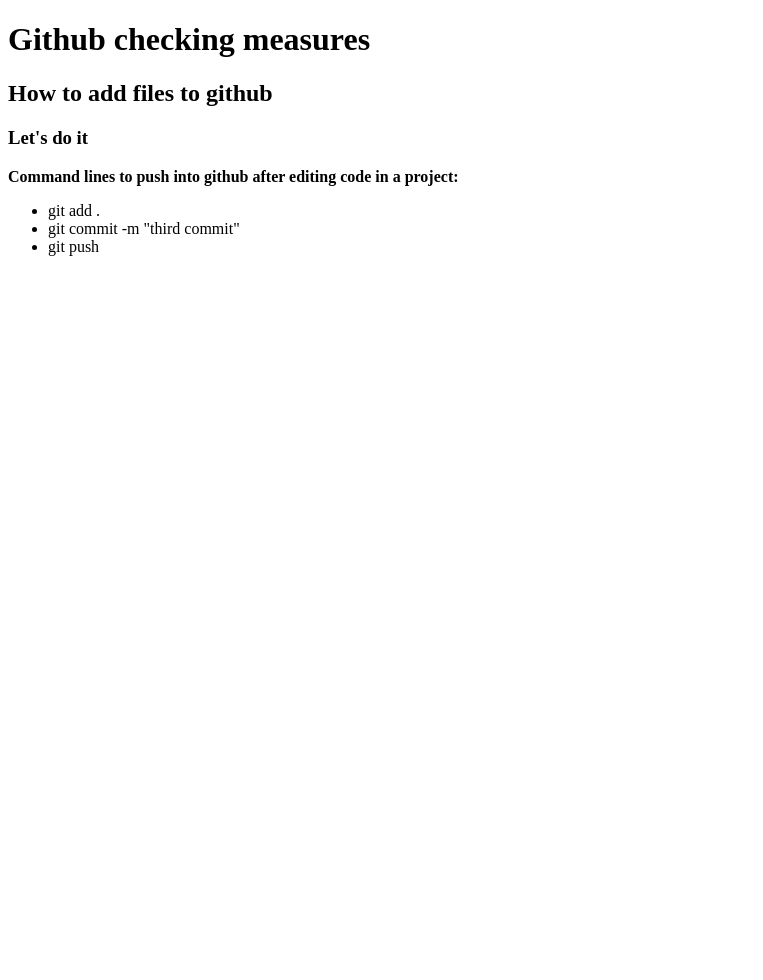
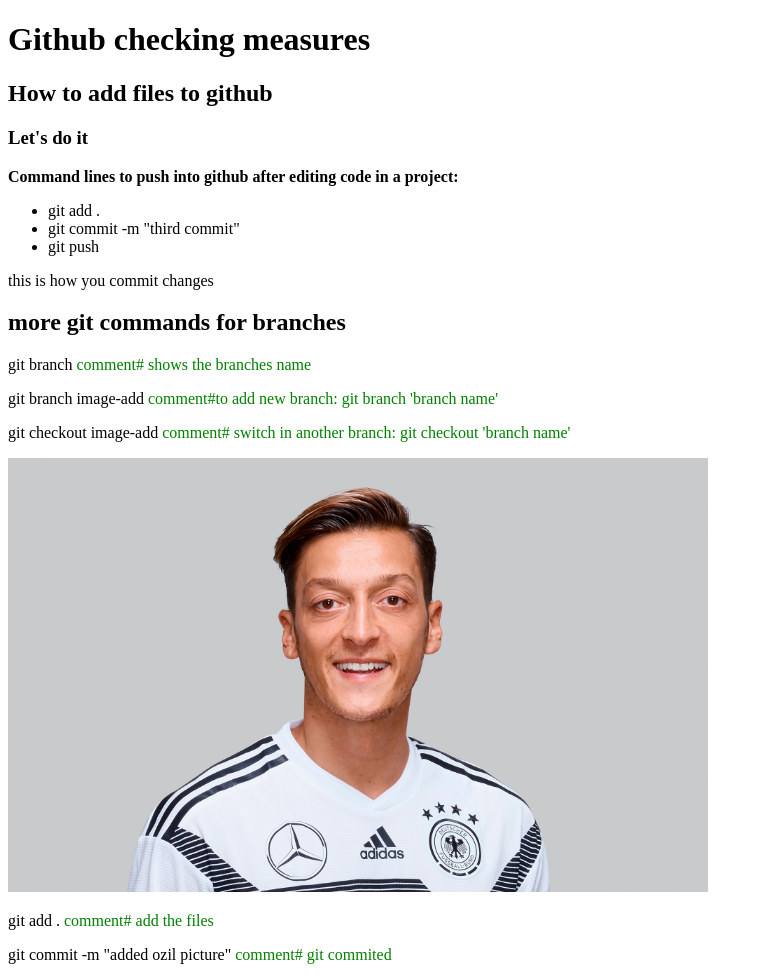
Before and after one commit to ahfaisal122/2ndreposit, a plain HTML site: page index.html in a window 1280 px wide. Shown: the whole page, without its empty margins (0-763 px from the left). Before the commit the page ends 800 px from the top, so only its background shows below. Drawn offline with Linux system fonts and the light colour scheme.

Commit message:
ozil picture added

```diff
--- a/index.html
+++ b/index.html
@@ -5,6 +5,7 @@
     <meta http-equiv="X-UA-Compatible" content="IE=edge">
     <meta name="viewport" content="width=device-width, initial-scale=1.0">
     <title>check github</title>
+    <link rel="stylesheet" href="style.css">
 </head>
 <body>
     <h1>
@@ -19,5 +20,16 @@
         <li>git commit -m "third commit"</li>
         <li>git push</li>
     </ul>
+    <p>this is how you commit changes</p>
+
+    <h2>more git commands for branches</h2>
+    <p>git branch <span class="comment"> comment# shows the branches name</span></p>
+    <p>git branch image-add <span class="comment"> comment#to add new branch: git branch 'branch name'</span></p>
+    <p>git checkout image-add<span class="comment"> comment# switch in another branch: git checkout 'branch name'</span></p>
+    <img width= 700px src="ozil1.jpg" alt="">
+    <p>git add .<span class="comment"> comment# add the files</span></p>
+    <p>git commit -m "added ozil picture"<span class="comment"> comment# git commited</span></p>
+
+
 </body>
 </html>
--- /dev/null
+++ b/style.css
@@ -0,0 +1,4 @@
+
+.comment{
+    color:green;
+}
```
Also changed, not shown: ozil1.jpg (added).
